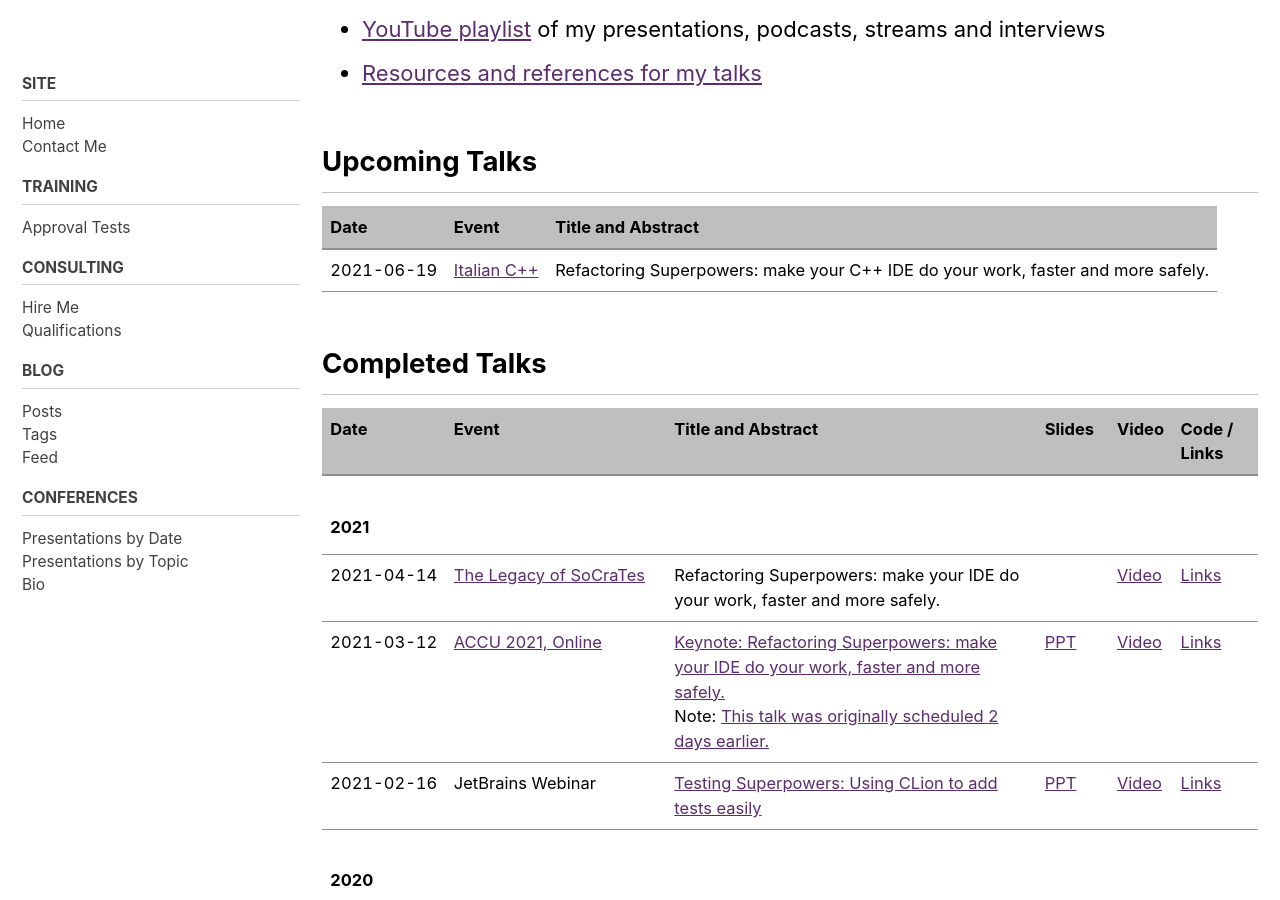
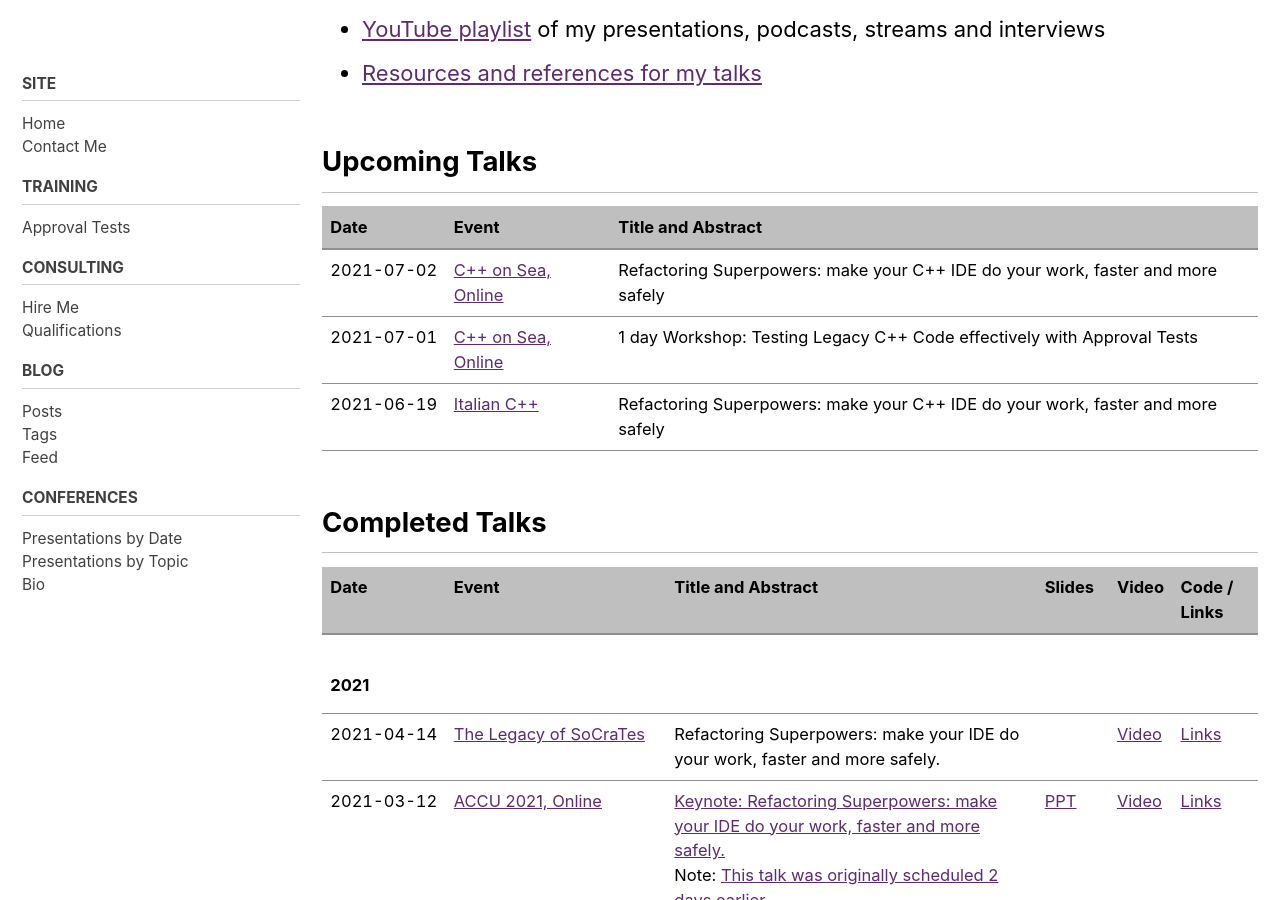
Before and after one commit to claremacrae/claremacrae.github.io, a Jekyll site: the page built from conferences/presentations.md, in a window 1280 px wide and 900 px high, scrolled down 720 px. Built offline with Jekyll 4.4.1, drawn with Linux system fonts in a browser that asks for light colours; cached includes are drawn as plain includes; nearby versions of some CDN libraries.

Commit message:
Add C++ on Sea talk and workshop

```diff
--- a/_data/presentations.yml
+++ b/_data/presentations.yml
@@ -1,3 +1,30 @@
+- date: 2021-07-02
+  upcoming: true
+  event:
+    name: C++ on Sea, Online
+    url: https://cpponsea.uk/
+  category: "Refactoring Superpowers: Work faster and more safely"
+  talk:
+    name: "Refactoring Superpowers: make your C++ IDE do your work, faster and more safely"
+    url:
+  slides:
+    pdf_url:
+    ppt_url:
+  video:
+    url:
+  links:
+    url: https://github.com/claremacrae/talks/blob/main/Refactoring_Superpowers.md#top
+
+- date: 2021-07-01
+  upcoming: true
+  event:
+    name: C++ on Sea, Online
+    url: https://cpponsea.uk/
+  category: "Refactoring Superpowers: Work faster and more safely"
+  talk:
+    name: "1 day Workshop: Testing Legacy C++ Code effectively with Approval Tests"
+    url:
+
 - date: 2021-06-19
   upcoming: true
   event:
@@ -5,7 +32,7 @@
     url: https://italiancpp.github.io
   category: "Refactoring Superpowers: Work faster and more safely"
   talk:
-    name: "Refactoring Superpowers: make your C++ IDE do your work, faster and more safely."
+    name: "Refactoring Superpowers: make your C++ IDE do your work, faster and more safely"
     url:
   slides:
     pdf_url:
```
